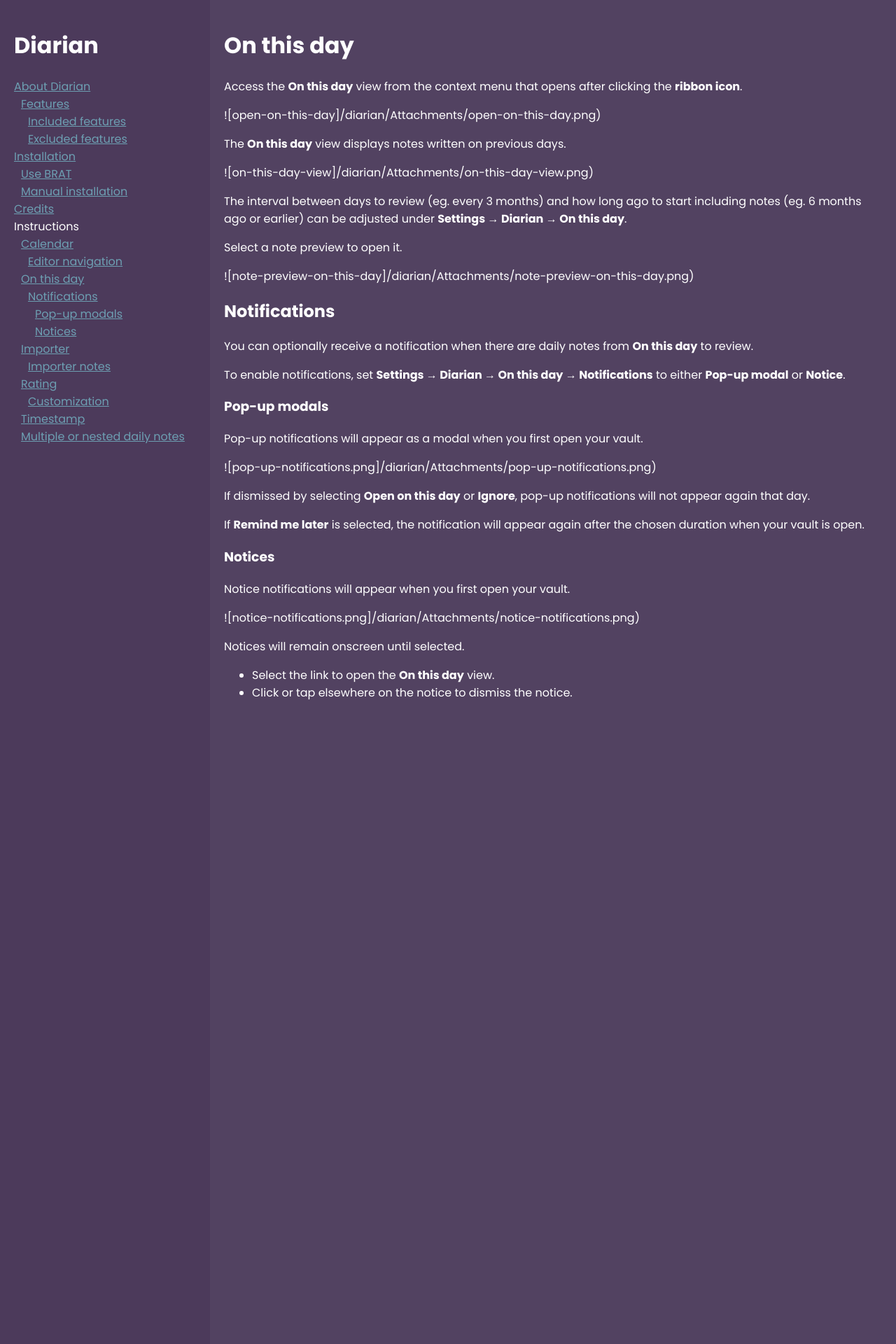
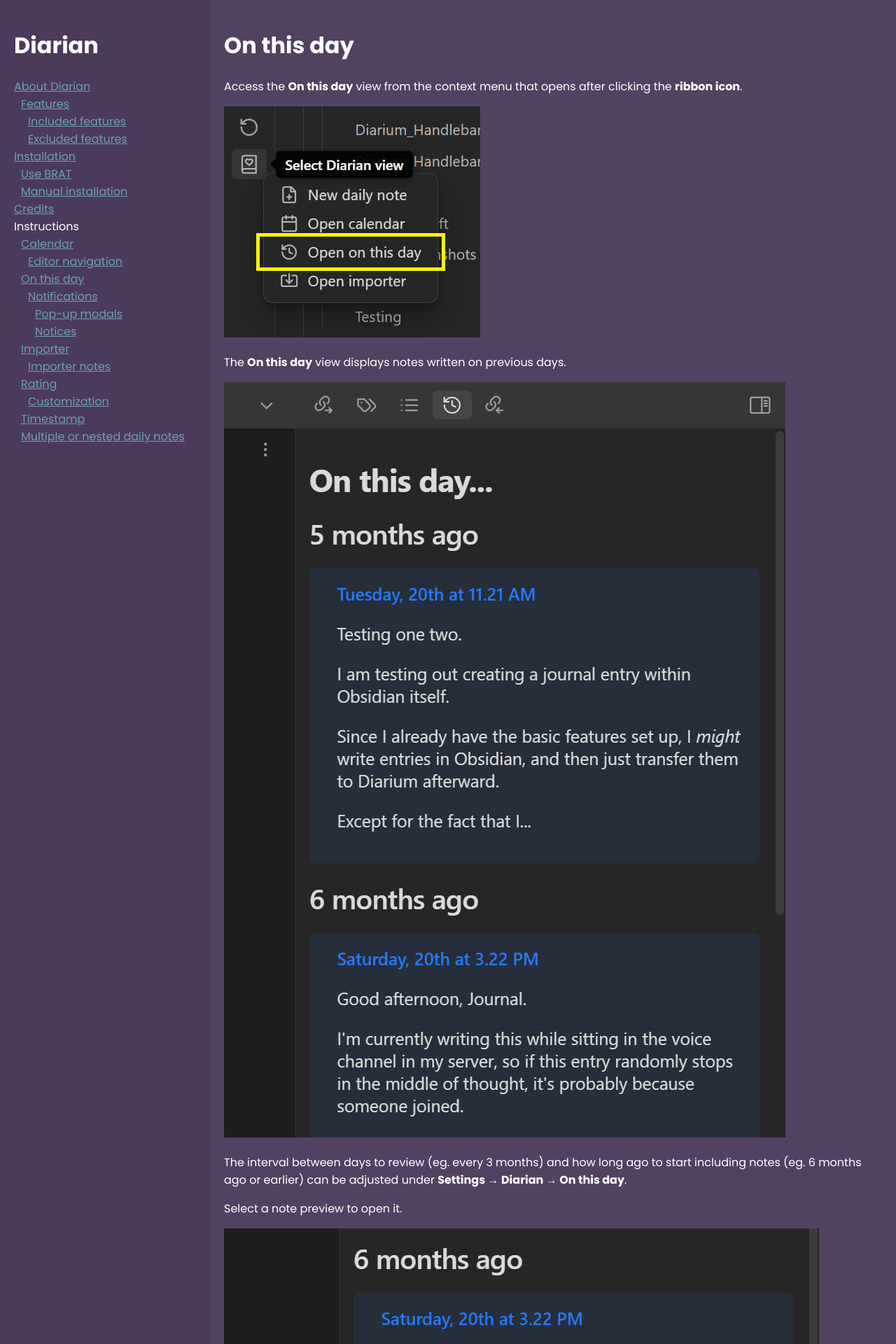
Before and after one commit to Erallie/diarian, a Jekyll site: the page built from Instructions/On this day.md, in a window 1280 px wide. Shown: the top 1920 px of the page at 70% size. Built offline with Jekyll 4.4.1, drawn with Linux system fonts in a browser that asks for light colours.

Commit message:
PUSH NOTE : On this day.md

```diff
--- a/Instructions/On this day.md
+++ b/Instructions/On this day.md
@@ -6,17 +6,17 @@ share: true
 # On this day
 Access the **On this day** view from the context menu that opens after clicking the **ribbon icon**.
 
-![open-on-this-day]/diarian/Attachments/open-on-this-day.png)
+![open-on-this-day](../Attachments/open-on-this-day.png)
 
 The **On this day** view displays notes written on previous days.
 
-![on-this-day-view]/diarian/Attachments/on-this-day-view.png)
+![on-this-day-view](../Attachments/on-this-day-view.png)
 
 The interval between days to review (eg. every 3 months) and how long ago to start including notes (eg. 6 months ago or earlier) can be adjusted under **Settings → Diarian → On this day**.
 
 Select a note preview to open it.
 
-![note-preview-on-this-day]/diarian/Attachments/note-preview-on-this-day.png)
+![note-preview-on-this-day](../Attachments/note-preview-on-this-day.png)
 ## Notifications
 You can optionally receive a notification when there are daily notes from **On this day** to review.
 
@@ -24,7 +24,7 @@ To enable notifications, set **Settings → Diarian → On this day → Notifica
 ### Pop-up modals
 Pop-up notifications will appear as a modal when you first open your vault.
 
-![pop-up-notifications.png]/diarian/Attachments/pop-up-notifications.png)
+![pop-up-notifications.png](../Attachments/pop-up-notifications.png)
 
 If dismissed by selecting **Open on this day** or **Ignore**, pop-up notifications will not appear again that day.
 
@@ -32,7 +32,7 @@ If **Remind me later** is selected, the notification will appear again after the
 ### Notices
 Notice notifications will appear when you first open your vault.
 
-![notice-notifications.png]/diarian/Attachments/notice-notifications.png)
+![notice-notifications.png](../Attachments/notice-notifications.png)
 
 Notices will remain onscreen until selected.
 - Select the link to open the **On this day** view.
```
